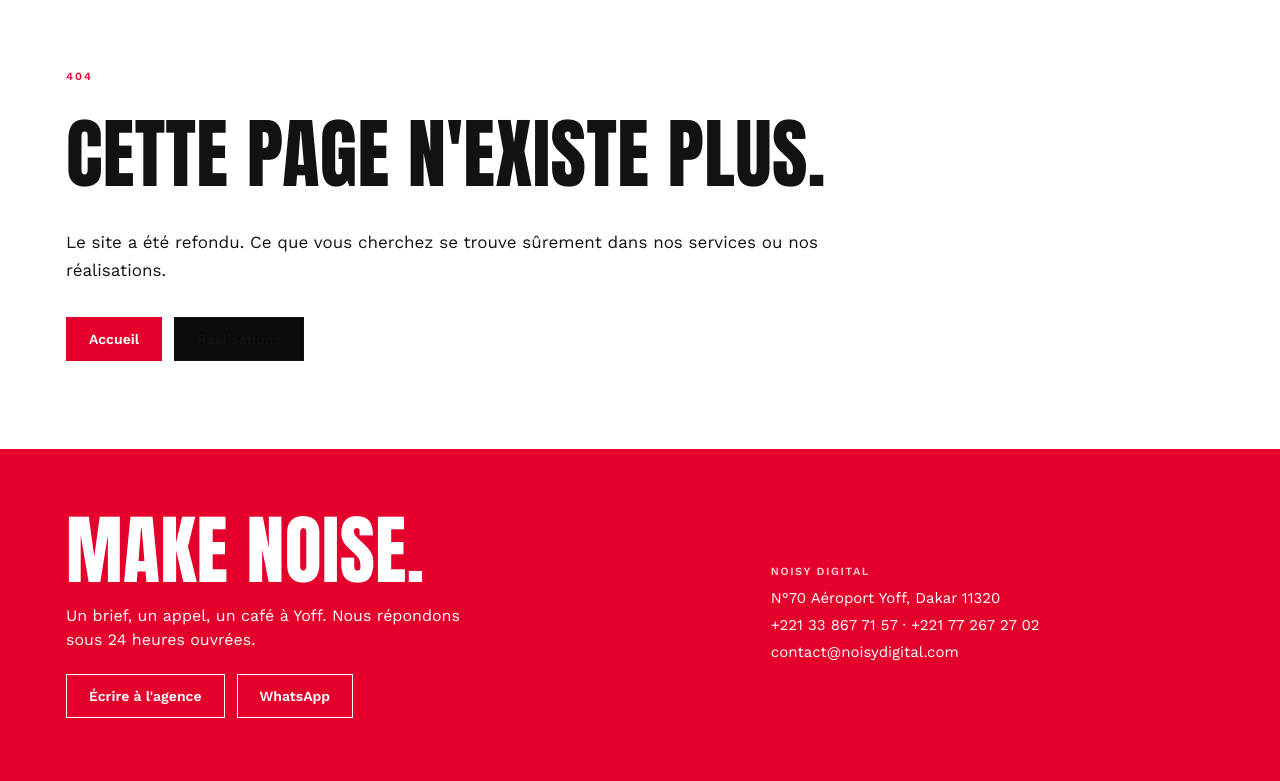
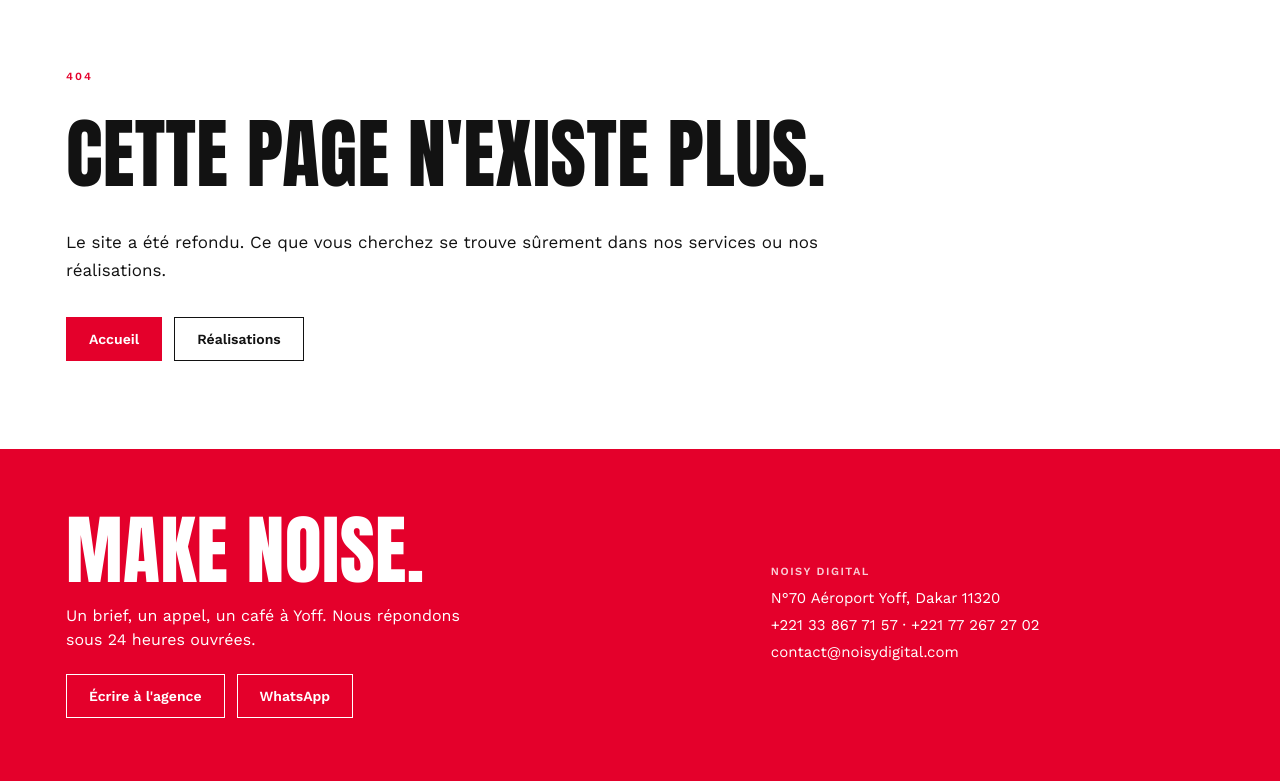
Before and after one commit to elaminemanager/noisydigital-site, a WordPress theme: template 404.php in a window 1280 px wide. Shown: the part 73-854 px from the top of the page. Run offline with PHP 8.4 and a stand-in for WordPress, Linux system fonts and the light colour scheme; the site name, menu and one post (Sample post) are stand-ins, and other content is empty; some libraries are stand-ins or nearby versions.

Commit message:
Boutons des pages 404 et 410

```diff
--- a/404.php
+++ b/404.php
@@ -3,6 +3,6 @@
   <p class="eyebrow">404</p>
   <h1 style="font-size:clamp(40px,6vw,80px);text-transform:uppercase"><?php esc_html_e( 'Cette page n\'existe plus.', 'noisy' ); ?></h1>
   <p class="prose"><?php esc_html_e( 'Le site a été refondu. Ce que vous cherchez se trouve sûrement dans nos services ou nos réalisations.', 'noisy' ); ?></p>
-  <p class="cta"><a class="btn red" href="<?php echo esc_url( home_url( '/' ) ); ?>"><?php esc_html_e( 'Accueil', 'noisy' ); ?></a> <a class="btn dark" href="<?php echo esc_url( home_url( '/realisations/' ) ); ?>"><?php esc_html_e( 'Réalisations', 'noisy' ); ?></a></p>
+  <p class="cta"><a class="btn red" href="<?php echo esc_url( home_url( '/' ) ); ?>"><?php esc_html_e( 'Accueil', 'noisy' ); ?></a> <a class="btn ink" href="<?php echo esc_url( home_url( '/realisations/' ) ); ?>"><?php esc_html_e( 'Réalisations', 'noisy' ); ?></a></p>
 </div></div>
 <?php get_footer();
--- a/410.php
+++ b/410.php
@@ -3,6 +3,6 @@
   <p class="eyebrow">410</p>
   <h1 style="font-size:clamp(40px,6vw,80px);text-transform:uppercase"><?php esc_html_e( 'Cette page a été retirée.', 'noisy' ); ?></h1>
   <p class="prose"><?php esc_html_e( 'Elle faisait partie de l\'ancienne version du site. Nos services et nos réalisations sont par ici.', 'noisy' ); ?></p>
-  <p class="cta"><a class="btn red" href="<?php echo esc_url( home_url( '/' ) ); ?>"><?php esc_html_e( 'Accueil', 'noisy' ); ?></a> <a class="btn dark" href="<?php echo esc_url( home_url( '/services/' ) ); ?>"><?php esc_html_e( 'Services', 'noisy' ); ?></a></p>
+  <p class="cta"><a class="btn red" href="<?php echo esc_url( home_url( '/' ) ); ?>"><?php esc_html_e( 'Accueil', 'noisy' ); ?></a> <a class="btn ink" href="<?php echo esc_url( home_url( '/services/' ) ); ?>"><?php esc_html_e( 'Services', 'noisy' ); ?></a></p>
 </div></div>
 <?php get_footer();
```
